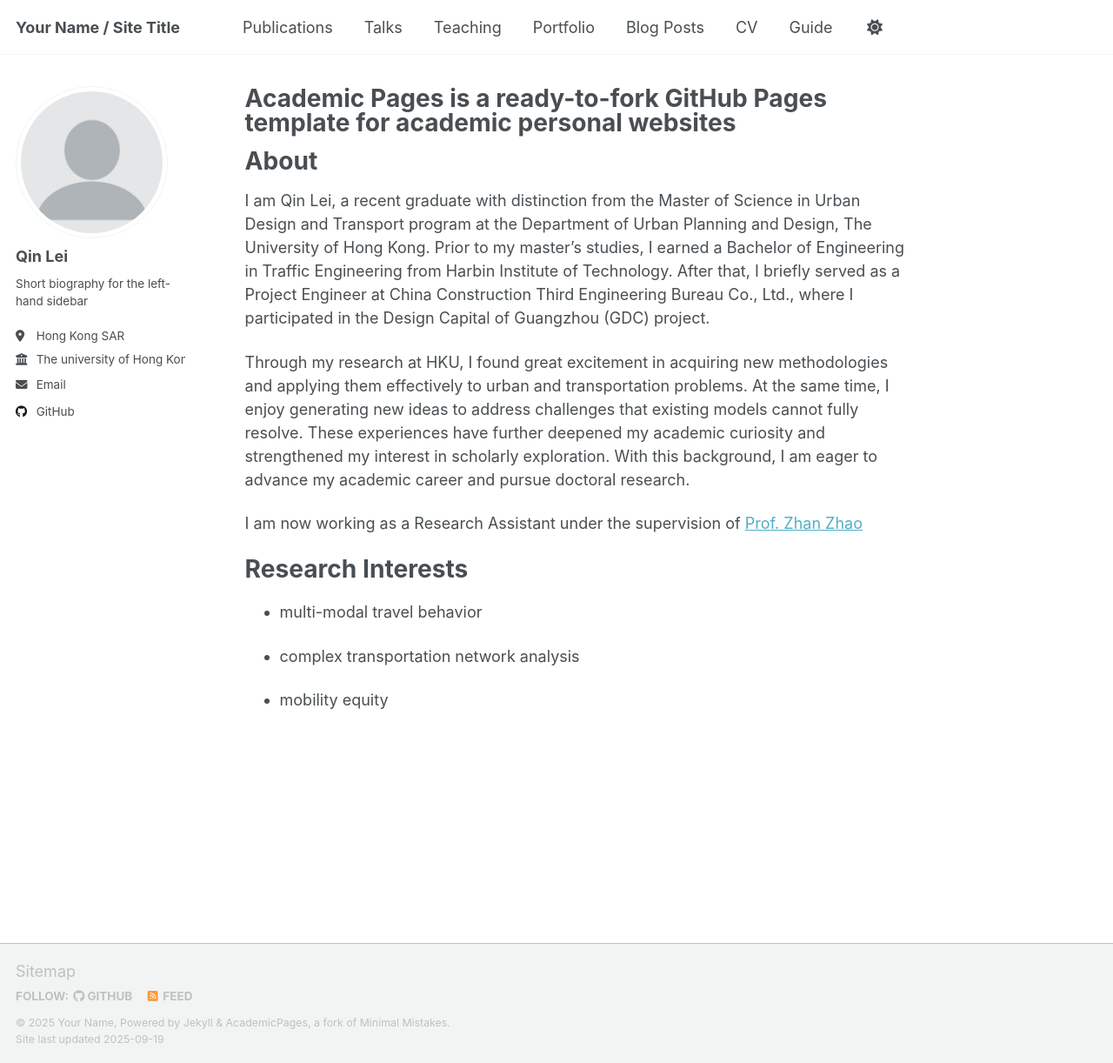
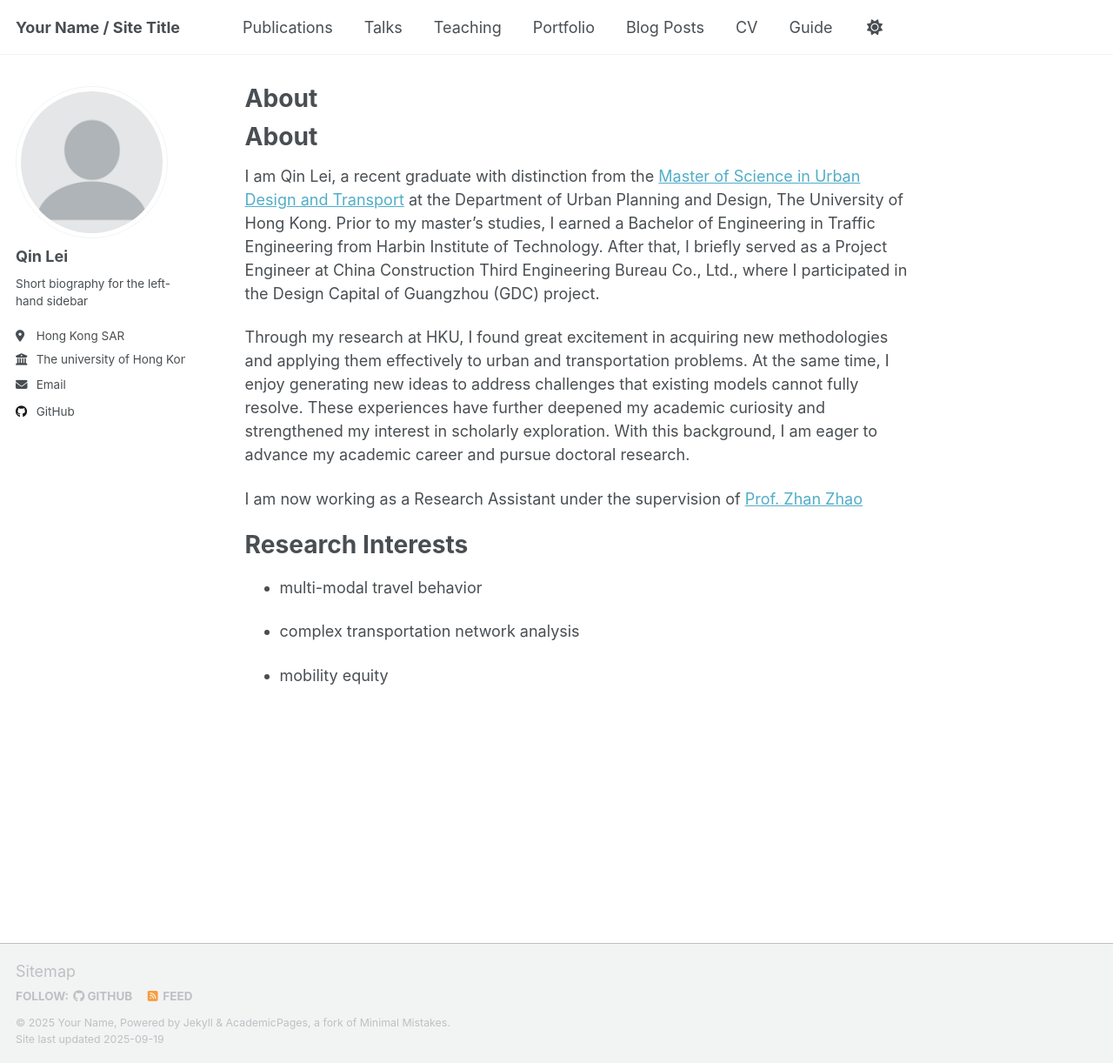
Before and after one commit to Leonis824/QinLei.github.io, a Jekyll site: the page built from _pages/about.md, in a window 1280 px wide and 1222 px high. Shown: the whole window at 87% size. Built offline with Jekyll 4.4.1, drawn with Linux system fonts in a browser that asks for light colours; a script that is not in the unit is left out; our own code applies the rules of GitHub Pages for plain Markdown files.

Commit message:
Update about.md

```diff
--- a/_pages/about.md
+++ b/_pages/about.md
@@ -9,7 +9,7 @@ redirect_from:
 
 About
 ======
-I am Qin Lei, a recent graduate with distinction from the Master of Science in Urban Design and Transport program at the Department of Urban Planning and Design, The University of Hong Kong. Prior to my master’s studies, I earned a Bachelor of Engineering in Traffic Engineering from Harbin Institute of Technology. After that, I briefly served as a Project Engineer at China Construction Third Engineering Bureau Co., Ltd., where I participated in the Design Capital of Guangzhou (GDC) project.
+I am Qin Lei, a recent graduate with distinction from the [Master of Science in Urban Design and Transport](https://www.arch.hku.hk/programmes/upad/master-of-science-in-urban-design-and-transport/) at the Department of Urban Planning and Design, The University of Hong Kong. Prior to my master’s studies, I earned a Bachelor of Engineering in Traffic Engineering from Harbin Institute of Technology. After that, I briefly served as a Project Engineer at China Construction Third Engineering Bureau Co., Ltd., where I participated in the Design Capital of Guangzhou (GDC) project.
 
 Through my research at HKU, I found great excitement in acquiring new methodologies and applying them effectively to urban and transportation problems. At the same time, I enjoy generating new ideas to address challenges that existing models cannot fully resolve. These experiences have further deepened my academic curiosity and strengthened my interest in scholarly exploration. With this background, I am eager to advance my academic career and pursue doctoral research.
 
```
Also changed, not shown: other parts of _pages/about.md (+1 -1 lines).
